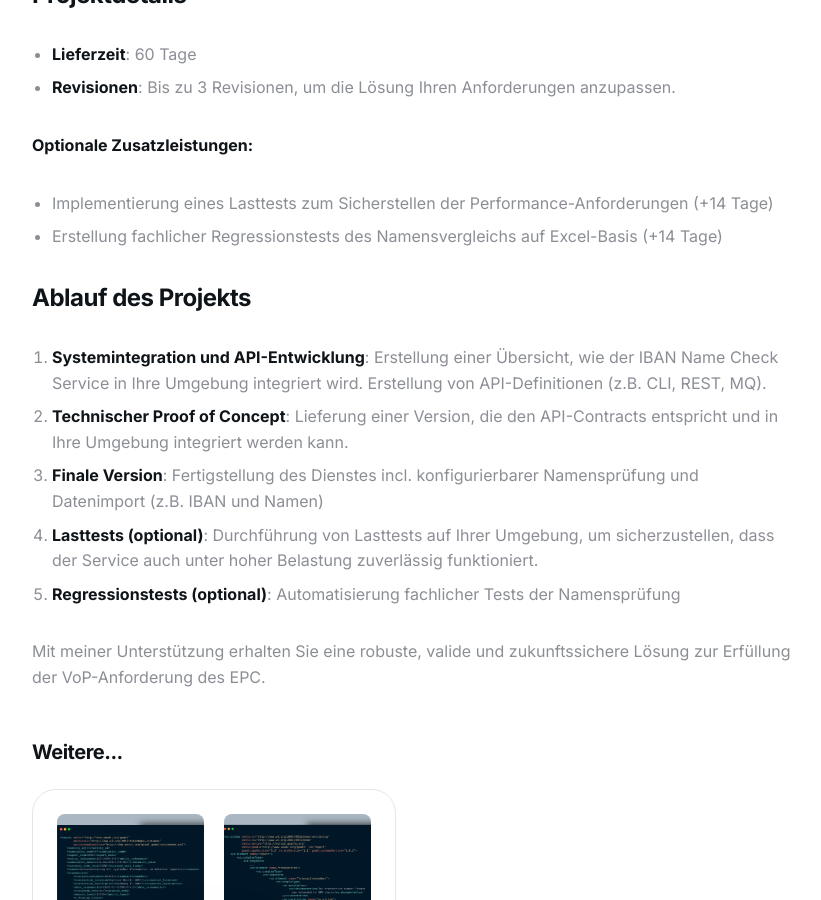
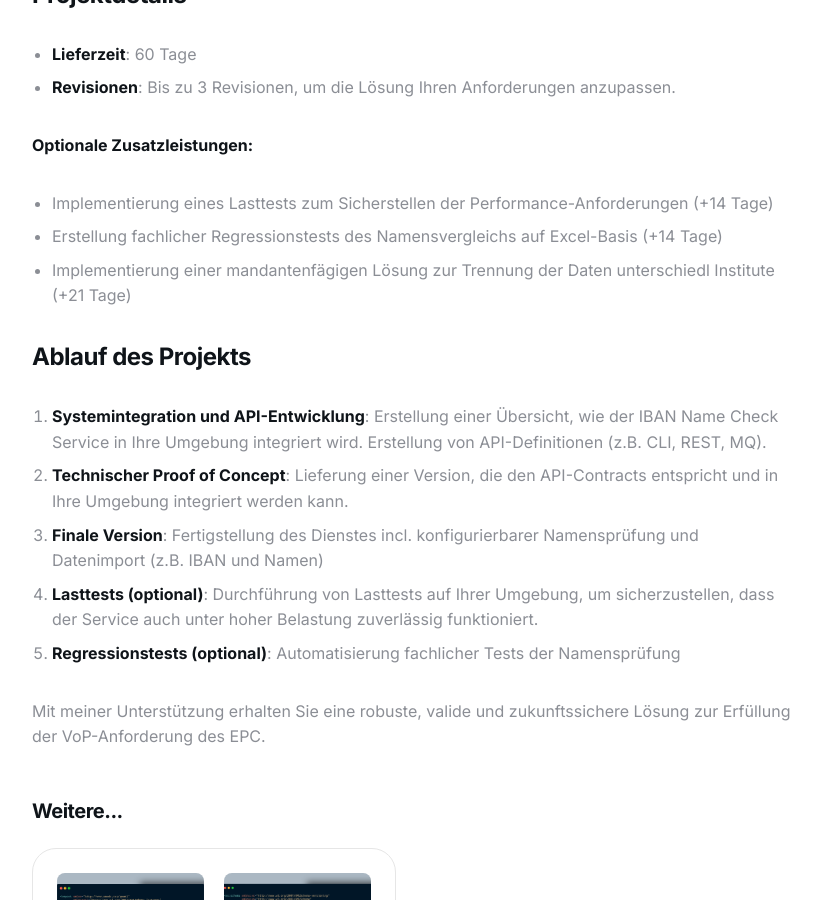
Before and after one commit to Rokko11/Rokko11.github.io, a Jekyll site: the page built from _services/service-iban-name-check.md, in a window 1280 px wide and 900 px high, scrolled down 2854 px. Shown: the whole window, without its empty margins (228-1049 px from the left). Built offline with Jekyll 4.4.1, drawn with Linux system fonts in a browser that asks for light colours.

Commit message:
service-iban-name-check.md aktualisieren

```diff
--- a/_services/service-iban-name-check.md
+++ b/_services/service-iban-name-check.md
@@ -38,6 +38,7 @@ So wird beispielsweise eine Überweisung an einen "Alex" akzeptiert, wenn der Za
 **Optionale Zusatzleistungen:**
 - Implementierung eines Lasttests zum Sicherstellen der Performance-Anforderungen (+14 Tage)
 - Erstellung fachlicher Regressionstests des Namensvergleichs auf Excel-Basis (+14 Tage)
+- Implementierung einer mandantenfägigen Lösung zur Trennung der Daten unterschiedl Institute (+21 Tage)
 
 ### Ablauf des Projekts
 
```
